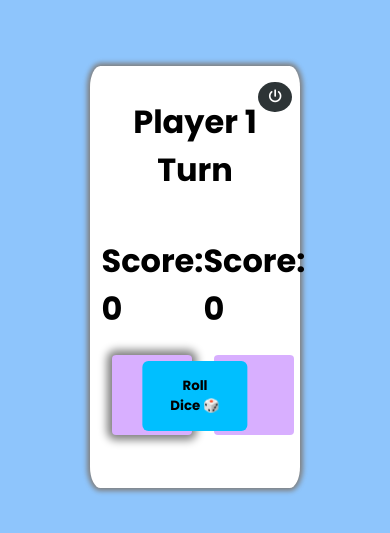
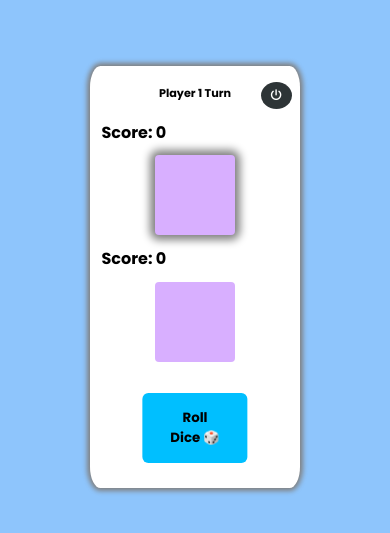
Before and after one commit to sepehrsylvanus/Dice-Game, a plain HTML site: page index.html in a window 390 px wide. Shown: the part 153-686 px from the top of the page. Drawn offline with Linux system fonts and the light colour scheme.

Commit message:
Add files via upload

```diff
--- a/style.css
+++ b/style.css
@@ -33,7 +33,7 @@
   border-radius: 50%;
   background-color: var(--buttonTogglerColor);
   color: var(--themeTogglerColor);
-  padding: 5px 10px;
+  padding: 0.3125rem 0.625rem;
   position: absolute;
   top: 1rem;
   right: .5rem;
@@ -56,7 +56,7 @@ body {
 	border-radius: 6px;
 	background-color: var(--buttonbackColor);
   color: var(--buttonTextColor);
-	padding: 15px 25px;
+	padding: 0.9375rem 1.5625rem;
   font-weight: bold;
 }
 .btn:hover , .btn:focus {
@@ -74,8 +74,8 @@ body {
 	background-color: var(--containerColor);
 	padding: 3%;
 	width: 50%;
-	max-width: 400px;
-	height: 400px;
+	max-width: 25rem;
+	height: 25rem;
 }
 #message {
 	text-align: center;
@@ -89,11 +89,11 @@ body {
 	border-radius: 5%;
 	background-color: var(--boxColor);
 	padding: 0;
-	width: 80px;
-	height: 80px;
+	width: 5rem;
+	height: 5rem;
 	text-align: center;
 	line-height: 2;
-	font-size: 40px;
+	font-size: 2.5rem;
 	font-weight: 700;
   transition: .3s;
 }
@@ -103,3 +103,22 @@ body {
 .texts{
   color: var(--textColor);
 }
+@media screen and (min-width : 320px) and (max-width : 750px) {
+  .texts{
+    font-size: 1rem;
+
+  }
+  .players{
+    display: flex;
+    flex-direction: column;
+  }
+  .btn{
+    margin-top: 2rem;
+  }
+  #message{
+    font-size:.7rem ;
+  }
+  .themToggler{
+    font-size: .7rem;
+  }
+}
```
Also changed, not shown: app/main.js (+9 -9 lines).
